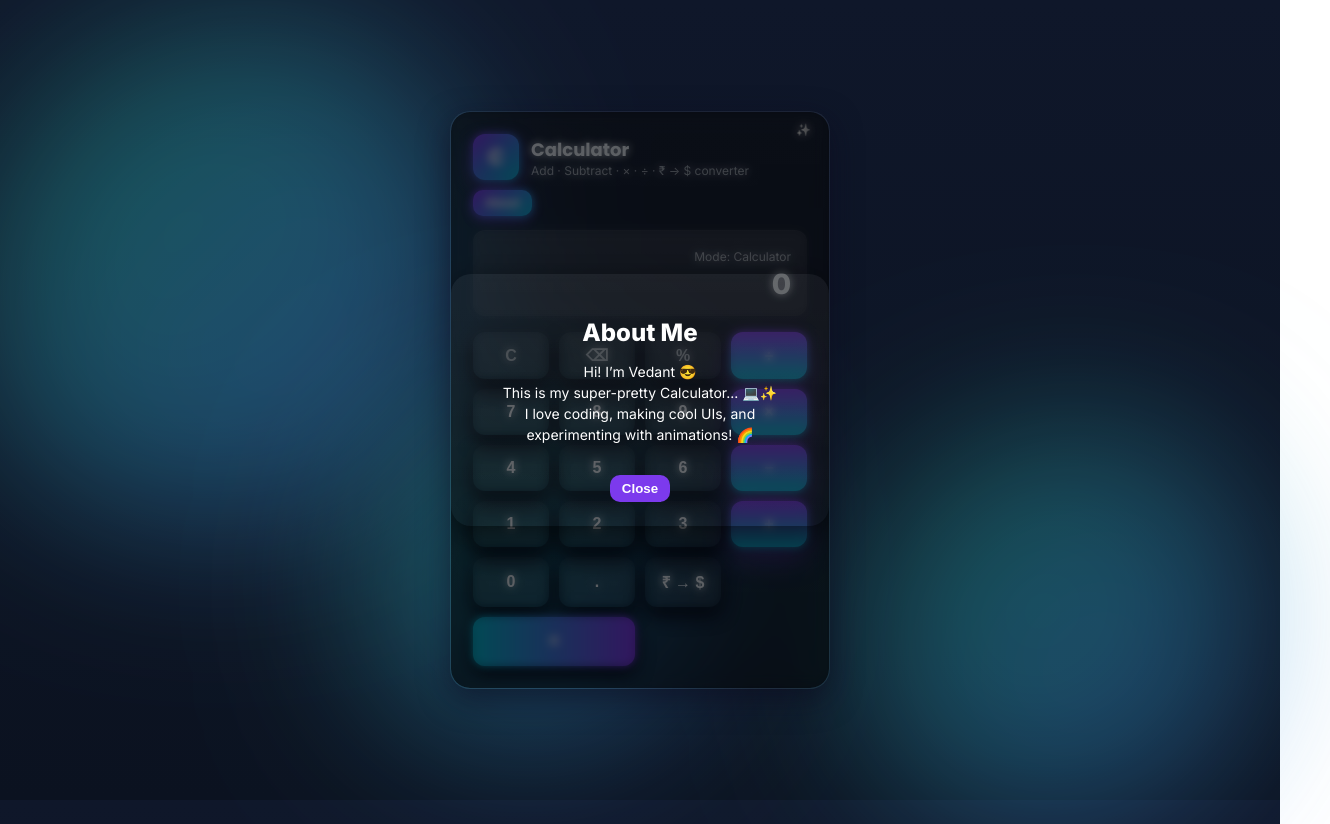
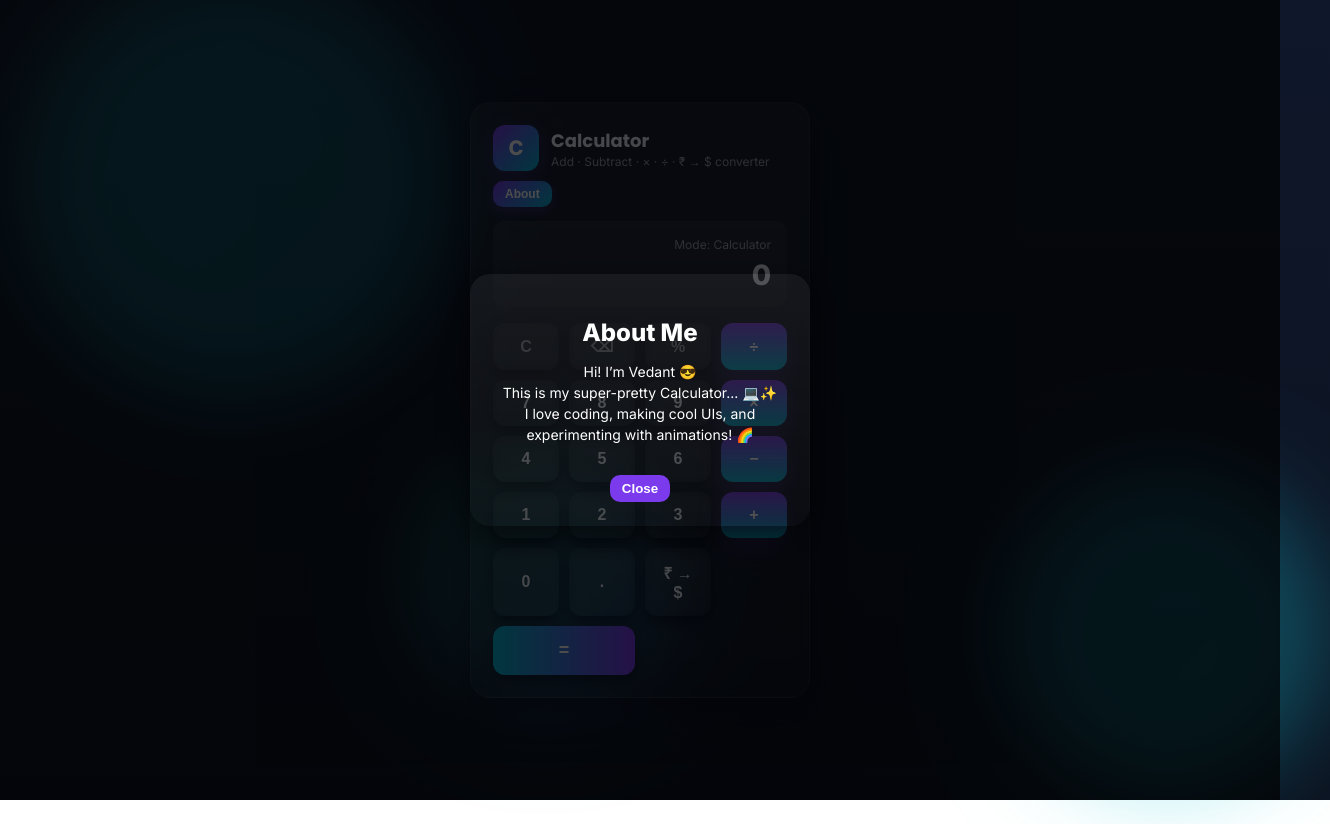
Before and after one commit to VedantVerse/Calculator, a plain HTML site: page index.html in a window 1280 px wide. Both pictures are taken after a click on the button "About". Shown: the whole page, 1330 px wide, since content can reach past the window. After the commit the page ends 800 px from the top, so only its background shows below. Drawn offline with Linux system fonts and the light colour scheme.

Commit message:
Update index.html

```diff
--- a/index.html
+++ b/index.html
@@ -2,12 +2,11 @@
 <html lang="en">
 <head>
   <meta charset="utf-8" />
-    <meta name="viewport" content="width=device-width,initial-scale=1" />
+  <meta name="viewport" content="width=device-width,initial-scale=1,maximum-scale=1" />
   <title>✨Calculator</title>
-    <link
-      href="https://fonts.googleapis.com/css2?family=Inter:wght@300;400;600;800&family=Poppins:wght@400;700&display=swap"
-      rel="stylesheet"
-    />
+  <link href="https://fonts.googleapis.com/css2?family=Inter:wght@300;400;600;800&family=Poppins:wght@400;700&display=swap" rel="stylesheet" />
+  <meta name="theme-color" content="#0f172a" />
+
   <style>
     :root {
       --bg1: #0f172a;
@@ -20,109 +19,69 @@
       --shadow: 0 10px 30px rgba(12, 10, 30, 0.6);
       --rate: 0.01138;
     }
+
     * {
       box-sizing: border-box;
+      -webkit-tap-highlight-color: transparent;
     }
-      html,
-      body {
+
+    html, body {
       height: 100%;
-      }
-      body {
       margin: 0;
-        font-family: "Inter", system-ui, -apple-system, "Segoe UI", Roboto,
-          "Helvetica Neue", Arial;
+      font-family: "Inter", system-ui, sans-serif;
       background: linear-gradient(180deg, var(--bg1), var(--bg2));
       color: var(--text);
       display: flex;
       align-items: center;
       justify-content: center;
-        padding: 40px;
+      padding: 30px;
       overflow: hidden;
     }
 
-      /* Morphing water blobs */
+    /* Background blobs (optimized for performance) */
     .blob {
       position: absolute;
       border-radius: 50%;
-        filter: blur(80px);
-        opacity: 0.4;
+      filter: blur(40px);
+      opacity: 0.3;
       mix-blend-mode: screen;
-        animation: morphBlob 12s ease-in-out infinite alternate,
-          moveBlob 18s ease-in-out infinite alternate,
-          colorShift 20s ease-in-out infinite alternate;
-        transition: transform 0.3s ease;
+      will-change: transform;
+      animation: moveBlob 20s ease-in-out infinite alternate;
     }
+
     .blob.b1 {
-        width: 500px;
-        height: 500px;
+      width: 400px;
+      height: 400px;
       top: 0;
       left: 0;
       background: linear-gradient(135deg, #0bc9d6, #06b6d4);
     }
     .blob.b2 {
-        width: 400px;
-        height: 400px;
+      width: 300px;
+      height: 300px;
       bottom: 0;
       right: 0;
       background: linear-gradient(135deg, #06b6d4, #0bc9d6);
     }
     .blob.b3 {
-        width: 350px;
-        height: 350px;
+      width: 250px;
+      height: 250px;
       left: 30%;
       bottom: 10%;
       background: linear-gradient(135deg, #10b981, #3b82f6);
     }
 
     @keyframes moveBlob {
-        0% {
-          transform: translate(0, 0);
+      0% { transform: translate(0, 0) scale(1); }
+      50% { transform: translate(40px, -20px) scale(1.1); }
+      100% { transform: translate(-30px, 30px) scale(1); }
     }
-        25% {
-          transform: translate(40px, -20px);
-        }
-        50% {
-          transform: translate(-30px, 30px);
-        }
-        75% {
-          transform: translate(20px, -40px);
-        }
-        100% {
-          transform: translate(-50px, 20px);
-        }
-      }
-      @keyframes morphBlob {
-        0% {
-          border-radius: 45% 55% 60% 40% / 50% 60% 40% 50%;
-        }
-        25% {
-          border-radius: 55% 45% 40% 60% / 60% 40% 50% 50%;
-        }
-        50% {
-          border-radius: 50% 50% 55% 45% / 50% 55% 45% 50%;
-        }
-        75% {
-          border-radius: 60% 40% 50% 50% / 55% 50% 60% 35%;
-        }
-        100% {
-          border-radius: 45% 55% 60% 40% / 50% 60% 40% 50%;
-        }
-      }
-      @keyframes colorShift {
-        0% {
-          background: linear-gradient(135deg, #0bc9d6, #06b6d4);
-        }
-        25% {
-          background: linear-gradient(135deg, #06b6d4, #0bc9d6);
-        }
-        50% {
-          background: linear-gradient(135deg, #10b981, #3b82f6);
-        }
-        75% {
-          background: linear-gradient(135deg, #3b82f6, #10b981);
-        }
-        100% {
-          background: linear-gradient(135deg, #0bc9d6, #06b6d4);
+
+    /* Disable blobs on mobile to save battery */
+    @media (max-width: 768px) {
+      .blob {
+        animation: none;
+        filter: blur(25px);
       }
     }
 
@@ -132,16 +91,19 @@
       max-width: calc(100% - 40px);
       border-radius: 20px;
       padding: 22px;
-        background: linear-gradient(
-          180deg,
-          rgba(255, 255, 255, 0.03),
-          rgba(255, 255, 255, 0.02)
-        );
+      background: linear-gradient(180deg, rgba(255,255,255,0.05), rgba(255,255,255,0.02));
       box-shadow: var(--shadow);
-        border: 1px solid rgba(255, 255, 255, 0.04);
-        backdrop-filter: blur(8px) saturate(120%);
+      border: 1px solid rgba(255,255,255,0.05);
+      backdrop-filter: blur(6px);
+      -webkit-backdrop-filter: blur(6px);
       overflow: hidden;
       z-index: 10;
+      will-change: transform, opacity;
+      transition: transform 0.2s ease;
+    }
+
+    .card:active {
+      transform: scale(0.99);
     }
 
     .header {
@@ -152,11 +114,13 @@
       gap: 10px;
       flex-wrap: wrap;
     }
+
     .title {
       display: flex;
       gap: 12px;
       align-items: center;
     }
+
     .logo {
       width: 46px;
       height: 46px;
@@ -169,6 +133,7 @@
       color: white;
       box-shadow: 0 6px 20px rgba(124, 58, 237, 0.25);
     }
+
     .h1 {
       font-weight: 700;
       font-family: "Poppins";
@@ -191,62 +156,48 @@
       align-items: flex-end;
       gap: 6px;
       margin-bottom: 16px;
-        box-shadow: inset 0 1px 0 rgba(255, 255, 255, 0.02);
+      box-shadow: inset 0 1px 0 rgba(255,255,255,0.02);
       transition: transform 0.25s cubic-bezier(0.2, 0.9, 0.3, 1);
+      will-change: transform;
     }
-      .small {
-        font-size: 12px;
-        color: var(--muted);
-      }
-      .big {
-        font-weight: 700;
-        font-size: 28px;
-        line-height: 1;
-        color: var(--text);
-      }
+
+    .small { font-size: 12px; color: var(--muted); }
+    .big { font-weight: 700; font-size: 28px; color: var(--text); word-wrap: break-word; }
 
     .pad {
       display: grid;
       grid-template-columns: repeat(4, 1fr);
       gap: 10px;
     }
+
     button.key {
-        border: 0;
+      border: none;
       padding: 14px;
       border-radius: 12px;
       font-weight: 600;
       font-size: 16px;
       cursor: pointer;
-        background: linear-gradient(
-          180deg,
-          rgba(255, 255, 255, 0.02),
-          rgba(255, 255, 255, 0.01)
-        );
+      background: linear-gradient(180deg, rgba(255,255,255,0.03), rgba(255,255,255,0.01));
       color: var(--text);
-        box-shadow: 0 8px 18px rgba(2, 6, 23, 0.6);
+      box-shadow: 0 6px 14px rgba(2, 6, 23, 0.5);
+      backdrop-filter: blur(4px);
       transition: transform 0.12s ease, box-shadow 0.12s ease;
-        backdrop-filter: blur(6px);
+      will-change: transform;
     }
-      button.key:active {
-        transform: translateY(2px);
+
+    button.key:active { transform: translateY(2px); }
+
+    button.op {
+      background: linear-gradient(180deg, rgba(124,58,237,0.95), rgba(6,182,212,0.95));
+      color: white;
+      box-shadow: 0 10px 25px rgba(124,58,237,0.25);
     }
-      button.op {
-        background: linear-gradient(
-          180deg,
-          rgba(124, 58, 237, 0.95),
-          rgba(6, 182, 212, 0.95)
-        );
-        color: white;
-        box-shadow: 0 12px 30px rgba(124, 58, 237, 0.22);
-      }
+
     button.alt {
-        background: linear-gradient(
-          180deg,
-          rgba(255, 255, 255, 0.02),
-          rgba(255, 255, 255, 0.01)
-        );
+      background: linear-gradient(180deg, rgba(255,255,255,0.02), rgba(255,255,255,0.01));
       color: var(--muted);
     }
+
     button.equals {
       grid-column: span 2;
       background: linear-gradient(90deg, #06b6d4, #7c3aed);
@@ -254,26 +205,26 @@
       font-size: 18px;
     }
 
-      .sparkle {
-        position: absolute;
-        right: 18px;
-        top: 10px;
+    #aboutBtn {
+      background: linear-gradient(135deg, #7c3aed, #06b6d4);
+      border: none;
+      border-radius: 10px;
+      color: white;
+      padding: 6px 12px;
+      cursor: pointer;
+      font-weight: 600;
       font-size: 12px;
-        background: linear-gradient(90deg, #fff, rgba(255, 255, 255, 0.5));
-        -webkit-background-clip: text;
-        background-clip: text;
-        color: transparent;
+      box-shadow: 0 4px 12px rgba(124, 58, 237, 0.3);
+      transition: transform 0.2s ease;
     }
 
-      /* About Modal animation */
+    #aboutBtn:active { transform: scale(0.95); }
+
     #aboutModal {
       position: fixed;
-        top: 0;
-        left: 0;
-        width: 100%;
-        height: 100%;
-        background: rgba(0, 0, 0, 0.6);
-        backdrop-filter: blur(4px);
+      top: 0; left: 0;
+      width: 100%; height: 100%;
+      background: rgba(0, 0, 0, 0.7);
       display: flex;
       align-items: center;
       justify-content: center;
@@ -288,26 +239,30 @@
       pointer-events: all;
     }
 
-      .display .big span {
-        display: inline-block;
-        opacity: 0;
-        transform: translateX(20px); /* default slide from right */
-        transition: transform 0.2s ease, opacity 0.2s ease;
+    .modalContent {
+      background: linear-gradient(180deg, rgba(255,255,255,0.06), rgba(255,255,255,0.02));
+      padding: 24px 32px;
+      border-radius: 20px;
+      text-align: center;
+      color: white;
+      box-shadow: 0 10px 30px rgba(0,0,0,0.5);
+      max-width: 340px;
+      animation: popIn 0.3s ease;
     }
 
-      .display .big span.animate-left {
-        transform: translateX(
-          -20px
-        ); /* slide from left for operators/backspace */
-        opacity: 0;
+    @keyframes popIn {
+      from { transform: scale(0.8); opacity: 0; }
+      to { transform: scale(1); opacity: 1; }
     }
 
-      .display .big span.animate {
-        transform: translateX(0);
-        opacity: 1;
+    @media (max-width: 500px) {
+      body { padding: 20px; }
+      .big { font-size: 24px; }
+      button.key { padding: 12px; font-size: 15px; }
     }
   </style>
 </head>
+
 <body>
   <div class="blob b1"></div>
   <div class="blob b2"></div>
@@ -322,84 +277,7 @@
           <div class="h2">Add · Subtract · × · ÷ · ₹ → $ converter</div>
         </div>
       </div>
-        <div class="sparkle">✨</div>
-        <!-- About Button -->
-        <button
-          id="aboutBtn"
-          style="
-            background: linear-gradient(135deg, #7c3aed, #06b6d4);
-            border: none;
-            border-radius: 10px;
-            color: white;
-            padding: 6px 12px;
-            cursor: pointer;
-            font-weight: 600;
-            font-size: 12px;
-            box-shadow: 0 4px 12px rgba(124, 58, 237, 0.3);
-            transition: transform 0.2s ease;
-          "
-        >
-          About
-        </button>
-      </div>
-
-      <div
-        id="aboutModal"
-        style="
-          display: none;
-          position: fixed;
-          top: 0;
-          left: 0;
-          width: 100%;
-          height: 100%;
-          background: rgba(0, 0, 0, 0.6);
-          backdrop-filter: blur(4px);
-          display: flex;
-          align-items: center;
-          justify-content: center;
-          z-index: 50;
-        "
-      >
-        <div
-          class="modalContent"
-          style="
-            background: linear-gradient(
-              180deg,
-              rgba(255, 255, 255, 0.05),
-              rgba(255, 255, 255, 0.02)
-            );
-            padding: 24px 32px;
-            border-radius: 20px;
-            max-width: 400px;
-            text-align: center;
-            color: white;
-            box-shadow: 0 10px 30px rgba(0, 0, 0, 0.5);
-          "
-        >
-          <h2 style="margin-bottom: 12px">About Me</h2>
-          <p style="font-size: 14px; line-height: 1.5">
-            Hi! I’m Vedant 😎<br />
-            This is my super-pretty Calculator... 💻✨<br />
-            I love coding, making cool UIs, and experimenting with animations!
-            🌈
-          </p>
-          <button
-            id="closeAbout"
-            style="
-              margin-top: 16px;
-              padding: 6px 12px;
-              border-radius: 10px;
-              border: none;
-              background: #7c3aed;
-              color: white;
-              cursor: pointer;
-              font-weight: 600;
-              transition: transform 0.2s ease;
-            "
-          >
-            Close
-          </button>
-        </div>
+      <button id="aboutBtn">About</button>
     </div>
 
     <div class="display" id="display">
@@ -412,23 +290,18 @@
       <button class="key alt" data-action="back">⌫</button>
       <button class="key alt" data-action="percent">%</button>
       <button class="key op" data-action="/">÷</button>
-
       <button class="key" data-num="7">7</button>
       <button class="key" data-num="8">8</button>
       <button class="key" data-num="9">9</button>
       <button class="key op" data-action="*">×</button>
-
       <button class="key" data-num="4">4</button>
       <button class="key" data-num="5">5</button>
       <button class="key" data-num="6">6</button>
-        <!-- ✅ fixed -->
       <button class="key op" data-action="-">−</button>
-
       <button class="key" data-num="1">1</button>
       <button class="key" data-num="2">2</button>
       <button class="key" data-num="3">3</button>
       <button class="key op" data-action="+">+</button>
-
       <button class="key" data-num="0">0</button>
       <button class="key" data-num=".">.</button>
       <button class="key" data-action="toggle">₹ → $</button>
@@ -437,7 +310,25 @@
   </div>
 
   <div id="aboutModal">
-      <div class="modalContent">...</div>
+    <div class="modalContent">
+      <h2 style="margin-bottom: 12px;">About Me</h2>
+      <p style="font-size: 14px; line-height: 1.5">
+        Hi! I’m Vedant 😎<br>
+        This is my super-pretty Calculator... 💻✨<br>
+        I love coding, making cool UIs, and experimenting with animations! 🌈
+      </p>
+      <button id="closeAbout" style="
+        margin-top: 16px;
+        padding: 6px 12px;
+        border-radius: 10px;
+        border: none;
+        background: #7c3aed;
+        color: white;
+        cursor: pointer;
+        font-weight: 600;
+        transition: transform 0.2s ease;
+      ">Close</button>
+    </div>
   </div>
 
   <script>
@@ -447,23 +338,12 @@
     let showingRupee = true;
     let INR_TO_USD = 0.01138;
     let state = { display: "0" };
-      let lastInput = "digit"; // track last input for animation direction
 
     function updateDisplay() {
-        const value = state.display;
-        displayEl.innerHTML = ""; // clear current display
-        const fromLeft = lastInput === "op"; // operators/backspace slide from left
-        for (let i = 0; i < value.length; i++) {
-          const span = document.createElement("span");
-          span.textContent = value[i];
-          if (fromLeft) span.classList.add("animate-left");
-          displayEl.appendChild(span);
-          setTimeout(() => span.classList.add("animate"), i * 30); // stagger animation
-        }
+      displayEl.textContent = state.display;
     }
 
     function inputDigit(d) {
-        lastInput = "digit";
       if (state.display === "0" && d !== ".") state.display = d;
       else if (state.display.includes(".") && d === ".") return;
       else state.display += d;
@@ -471,22 +351,17 @@
     }
 
     function handleOperator(op) {
-        lastInput = "op";
       if (op === "percent") {
         state.display = (parseFloat(state.display) / 100).toString();
-          updateDisplay();
-          return;
+        updateDisplay(); return;
       }
       if (op === "clear") {
-          state.display = "0";
-          updateDisplay();
-          return;
+        state.display = "0"; updateDisplay(); return;
       }
       if (op === "back") {
         if (state.display.length === 1) state.display = "0";
         else state.display = state.display.slice(0, -1);
-          updateDisplay();
-          return;
+        updateDisplay(); return;
       }
       if (op === "toggle") {
         showingRupee = !showingRupee;
@@ -532,35 +407,21 @@
     });
 
     window.addEventListener("keydown", (e) => {
-        if ((e.key >= "0" && e.key <= "9") || e.key === ".") {
-          inputDigit(e.key);
-        } else if (e.key === "Enter" || e.key === "=") {
-          handleOperator("=");
-        } else if (e.key === "Backspace") {
-          handleOperator("back");
-        } else if (e.key === "Escape") {
-          handleOperator("clear");
-        } else if (["+", "-", "*", "/"].includes(e.key)) {
-          handleOperator(e.key);
-        }
+      if ((e.key >= "0" && e.key <= "9") || e.key === ".") inputDigit(e.key);
+      else if (e.key === "Enter" || e.key === "=") handleOperator("=");
+      else if (e.key === "Backspace") handleOperator("back");
+      else if (e.key === "Escape") handleOperator("clear");
+      else if (["+", "-", "*", "/"].includes(e.key)) handleOperator(e.key);
     });
 
     updateDisplay();
 
-      // About modal logic
     const aboutBtn = document.getElementById("aboutBtn");
     const aboutModal = document.getElementById("aboutModal");
     const closeAbout = document.getElementById("closeAbout");
 
-      aboutBtn.addEventListener("click", () => {
-        aboutModal.classList.add("show");
-      });
-
-      closeAbout.addEventListener("click", () => {
-        aboutModal.classList.remove("show");
-      });
-
-      // Optional: close modal when clicking outside content
+    aboutBtn.addEventListener("click", () => aboutModal.classList.add("show"));
+    closeAbout.addEventListener("click", () => aboutModal.classList.remove("show"));
     aboutModal.addEventListener("click", (e) => {
       if (e.target === aboutModal) aboutModal.classList.remove("show");
     });
```
Lines whose indentation alone changed are shown as unchanged.
